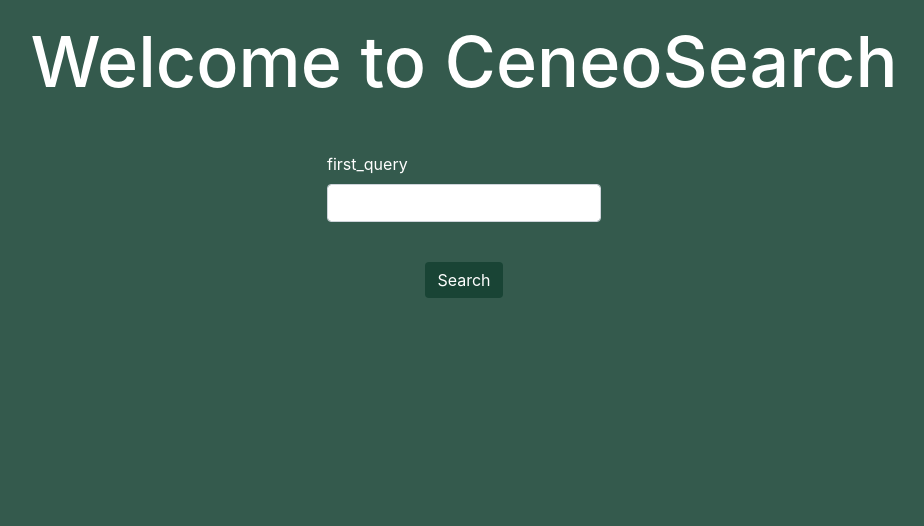
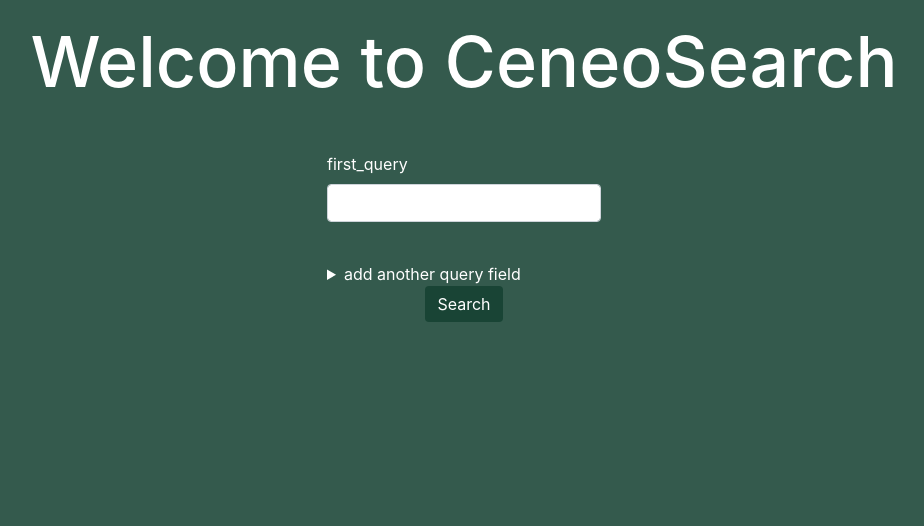
Before and after one commit to jopajak/Online-Toys-Shopping, a Flask app: page / in a window 1280 px wide. Shown: the part 56-582 px from the top of the page, without its empty margins (176-1100 px from the left). Run offline with Flask 2, Linux system fonts and the light colour scheme; parts of the project's set-up code (start-up, migrations or seed data) failed here and were passed over; some libraries are stand-ins or nearby versions.

Commit message:
adding another query fields to home.html

```diff
--- a/app/templates/home.html
+++ b/app/templates/home.html
@@ -8,6 +8,18 @@
 <form class="forms" action="#" method="post">
     <dl>
         {{ wtf.form_field(form.first_query) }} <br>
+        <details><summary>add another query field</summary>{{ wtf.form_field(form.first_query) }}
+            <details><summary>add another query field</summary>{{ wtf.form_field(form.first_query) }}
+                <details><summary>add another query field</summary>{{ wtf.form_field(form.first_query) }}
+                    <details><summary>add another query field</summary>{{ wtf.form_field(form.first_query) }}
+                        <details><summary>add another query field</summary>{{ wtf.form_field(form.first_query) }} <br>
+                            <details><summary>add another query field</summary>{{ wtf.form_field(form.first_query) }} <br>
+                                <details><summary>add another query field</summary>{{ wtf.form_field(form.first_query) }} <br>
+                                    <details><summary>add another query field</summary>{{ wtf.form_field(form.first_query) }} <br>
+                                        <details><summary>add another query field</summary>{{ wtf.form_field(form.first_query) }} <br>
+                                        </details></details></details></details></details></details></details></details></details>
+
+
         <div class="buttons">
             <button class="btn btn-large btn-login" type="submit" name="text">Search</button>
         </div>
```
